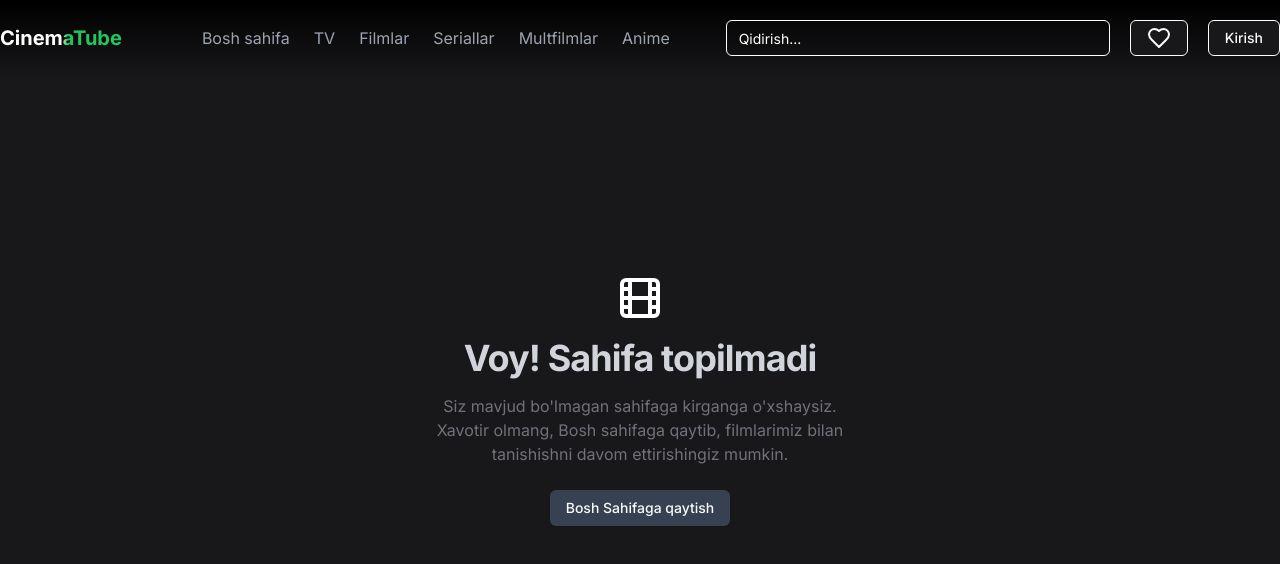
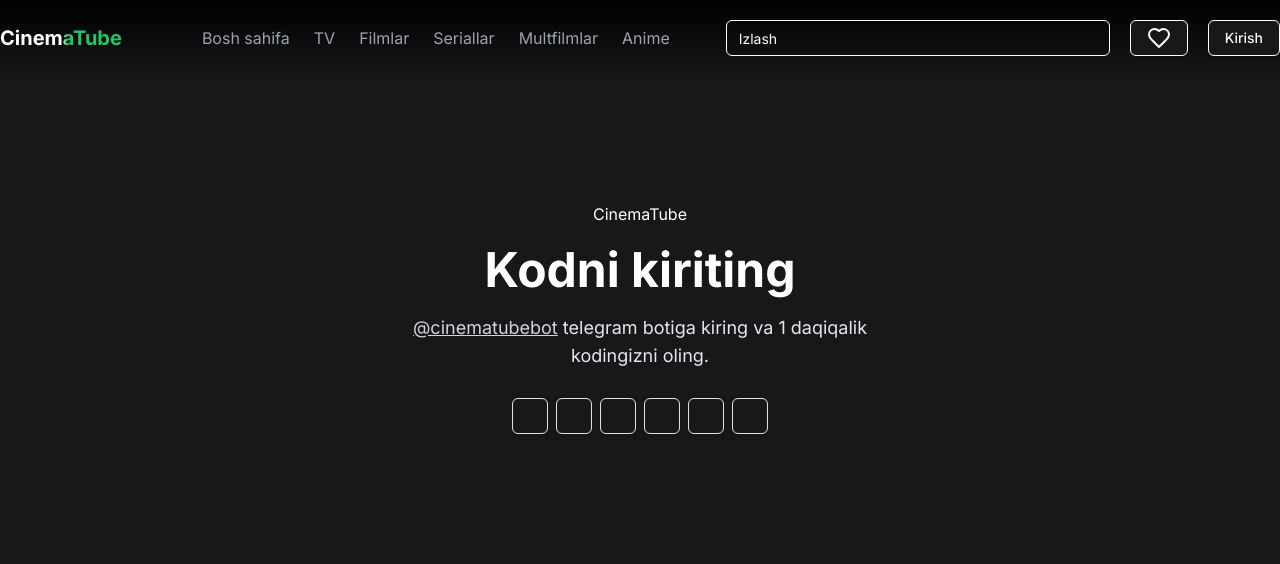
Before and after one commit to Zafarcode/skillmentor, a Next.js app: page /auth/login in a window 1280 px wide. Before the commit this address had no page. Shown: the top 564 px of the page. Built offline with nearby package versions, Linux system fonts and the light colour scheme.

Commit message:
feat: auth login

```diff
--- a/app/api/auth/[...nextauth]/route.tsx
+++ b/app/api/auth/[...nextauth]/route.tsx
@@ -54,7 +54,7 @@
     },
   },
   pages: {
-    signIn: "/auth/signin",
+    signIn: "/auth/login",
     error: "/auth/error",
   },
   secret: process.env.NEXTAUTH_SECRET,
--- /dev/null
+++ b/app/auth/login/page.tsx
@@ -0,0 +1,11 @@
+import LoginComponent from "@/components/auth/login";
+
+const Login = () => {
+  return (
+    <section>
+      <LoginComponent />
+    </section>
+  );
+};
+
+export default Login;
--- /dev/null
+++ b/app/films/[slug]/page.tsx
@@ -0,0 +1,55 @@
+import { Button } from "@/components/ui/button";
+import { films } from "@/mock";
+import { Film } from "@/types";
+import { ClockIcon, ListIcon, PlayIcon, StarIcon } from "lucide-react";
+import Image from "next/image";
+
+const FilmsDetail = ({ params: { slug } }: { params: { slug: string } }) => {
+  const selectedFilm = films.find((film) => film.slug === slug) as Film;
+
+  return (
+    <main className="pt-28">
+      <div className="container">
+        <div className="grid grid-cols-1 md:grid-cols-2 gap-8">
+          <div className="relative rounded-lg overflow-hidden">
+            <Image
+              src={selectedFilm?.poster}
+              alt={selectedFilm.title}
+              width={600}
+              height={600}
+              className="w-full h-auto object-cover"
+              style={{ aspectRatio: "600/600", objectFit: "cover" }}
+            />
+            <Button variant="ghost" className="absolute top-2 right-2 text-white p-2 rounded-full ">
+              <PlayIcon className="w-6 h-6" />
+            </Button>
+          </div>
+          <div className="space-y-4">
+            <h1 className="text-3xl font-bold text-white">{selectedFilm.title}</h1>
+            <div className="flex items-center gap-2 text-white">
+              <StarIcon className="w-5 h-5 fill-primary" />
+              <span>{selectedFilm.rating}</span>
+            </div>
+            <div className="flex items-center gap-2 text-white">
+              <ListIcon className="w-5 h-5" />
+              <span>{selectedFilm.categories.join(",")}</span>
+            </div>
+            <div className="flex items-center gap-2 text-white">
+              <ClockIcon className="w-5 h-5" />
+              <span>142 min</span>
+            </div>
+            <div className="prose text-white">
+              <p>{selectedFilm.description}</p>
+            </div>
+            <div className="flex items-center gap-4">
+              <Button>Watch Trailer</Button>
+              <Button variant="outline">Add to Watchlist</Button>
+            </div>
+          </div>
+        </div>
+      </div>
+    </main>
+  );
+};
+
+export default FilmsDetail;
--- /dev/null
+++ b/components/auth/login-form.tsx
@@ -0,0 +1,34 @@
+"use client";
+import { InputOTP, InputOTPGroup, InputOTPSlot } from "@/components/ui/input-otp";
+import * as React from "react";
+
+const LoginForm = () => {
+  const [value, setValue] = React.useState("");
+
+  return (
+    <div className="space-y-2">
+      <InputOTP maxLength={6} value={value} onChange={(value) => setValue(value)} disabled={value.length === 6}>
+        <InputOTPGroup>
+          <InputOTPSlot className="dark:border-white" index={0} />
+        </InputOTPGroup>
+        <InputOTPGroup>
+          <InputOTPSlot className="dark:border-white" index={1} />
+        </InputOTPGroup>
+        <InputOTPGroup>
+          <InputOTPSlot className="dark:border-white" index={2} />
+        </InputOTPGroup>
+        <InputOTPGroup>
+          <InputOTPSlot className="dark:border-white" index={3} />
+        </InputOTPGroup>
+        <InputOTPGroup>
+          <InputOTPSlot className="dark:border-white" index={4} />
+        </InputOTPGroup>
+        <InputOTPGroup>
+          <InputOTPSlot className="dark:border-white" index={5} />
+        </InputOTPGroup>
+      </InputOTP>
+    </div>
+  );
+};
+
+export default LoginForm;
--- /dev/null
+++ b/components/auth/login.tsx
@@ -0,0 +1,24 @@
+import LoginForm from "@/components/auth/login-form";
+import Link from "next/link";
+
+const LoginComponent = () => {
+  return (
+    <section className="min-h-[calc(100vh-164px)] flex flex-col justify-center text-white">
+      <div className="container">
+        <div className="w-full max-w-[500px] h-full flex flex-col items-center text-center mx-auto">
+          CinemaTube
+          <h1 className="text-3xl lg:text-5xl font-bold py-5">Kodni kiriting</h1>
+          <p className="text-base lg:text-lg text-gray-200 dark:text-white mb-5">
+            <Link className="underline text-gray-300" href="https://t.me/wordwondersbot">
+              @cinematubebot
+            </Link>{" "}
+            telegram botiga kiring va 1 daqiqalik kodingizni oling.
+          </p>
+          <LoginForm />
+        </div>
+      </div>
+    </section>
+  );
+};
+
+export default LoginComponent;
--- a/components/film/film-card.tsx
+++ b/components/film/film-card.tsx
@@ -1,14 +1,17 @@
 import { Card, CardContent } from "@/components/ui/card";
 import { StarIcon } from "lucide-react";
 import Image from "next/image";
+import Link from "next/link";
 
 export default function FilmCard({
   title,
+  slug,
   poster,
   rating,
   categories,
 }: {
   title: string;
+  slug: string;
   poster: string;
   rating: number;
   categories: string[];
@@ -16,7 +19,7 @@
   return (
     <Card className="w-full max-w-sm rounded-lg overflow-hidden shadow-lg transition-all duration-300 hover:shadow-xl border-none">
       <CardContent className="p-0">
-        <div className="relative group">
+        <Link className="relative group" href={"/films/" + slug}>
           <Image
             src={poster}
             alt={title}
@@ -35,7 +38,7 @@
             </div>
             <div className="text-sm text-muted-foreground">{categories.join(", ")}</div>
           </div>
-        </div>
+        </Link>
       </CardContent>
     </Card>
   );
--- a/components/global/site-header.tsx
+++ b/components/global/site-header.tsx
@@ -55,7 +55,7 @@
               <Input
                 className="w-96 bg-transparent border border-white placeholder:text-white text-white"
                 type="search"
-                placeholder="Qidirish..."
+                placeholder="Izlash"
               />
             </search>
 
@@ -63,7 +63,7 @@
               <Heart />
             </Link>
 
-            <Link className={cn("bg-transparent text-white border border-white", buttonVariants())} href="/login">
+            <Link className={cn("bg-transparent text-white border border-white", buttonVariants())} href="/auth/login">
               Kirish
             </Link>
 
--- /dev/null
+++ b/components/ui/input-otp.tsx
@@ -0,0 +1,71 @@
+"use client"
+
+import * as React from "react"
+import { DashIcon } from "@radix-ui/react-icons"
+import { OTPInput, OTPInputContext } from "input-otp"
+
+import { cn } from "@/lib/utils"
+
+const InputOTP = React.forwardRef<
+  React.ElementRef<typeof OTPInput>,
+  React.ComponentPropsWithoutRef<typeof OTPInput>
+>(({ className, containerClassName, ...props }, ref) => (
+  <OTPInput
+    ref={ref}
+    containerClassName={cn(
+      "flex items-center gap-2 has-[:disabled]:opacity-50",
+      containerClassName
+    )}
+    className={cn("disabled:cursor-not-allowed", className)}
+    {...props}
+  />
+))
+InputOTP.displayName = "InputOTP"
+
+const InputOTPGroup = React.forwardRef<
+  React.ElementRef<"div">,
+  React.ComponentPropsWithoutRef<"div">
+>(({ className, ...props }, ref) => (
+  <div ref={ref} className={cn("flex items-center", className)} {...props} />
+))
+InputOTPGroup.displayName = "InputOTPGroup"
+
+const InputOTPSlot = React.forwardRef<
+  React.ElementRef<"div">,
+  React.ComponentPropsWithoutRef<"div"> & { index: number }
+>(({ index, className, ...props }, ref) => {
+  const inputOTPContext = React.useContext(OTPInputContext)
+  const { char, hasFakeCaret, isActive } = inputOTPContext.slots[index]
+
+  return (
+    <div
+      ref={ref}
+      className={cn(
+        "relative flex h-9 w-9 items-center justify-center border-y border-r border-input text-sm shadow-sm transition-all first:rounded-l-md first:border-l last:rounded-r-md",
+        isActive && "z-10 ring-1 ring-ring",
+        className
+      )}
+      {...props}
+    >
+      {char}
+      {hasFakeCaret && (
+        <div className="pointer-events-none absolute inset-0 flex items-center justify-center">
+          <div className="h-4 w-px animate-caret-blink bg-foreground duration-1000" />
+        </div>
+      )}
+    </div>
+  )
+})
+InputOTPSlot.displayName = "InputOTPSlot"
+
+const InputOTPSeparator = React.forwardRef<
+  React.ElementRef<"div">,
+  React.ComponentPropsWithoutRef<"div">
+>(({ ...props }, ref) => (
+  <div ref={ref} role="separator" {...props}>
+    <DashIcon />
+  </div>
+))
+InputOTPSeparator.displayName = "InputOTPSeparator"
+
+export { InputOTP, InputOTPGroup, InputOTPSlot, InputOTPSeparator }
--- a/mock/index.ts
+++ b/mock/index.ts
@@ -34,6 +34,7 @@
 export const films: {
   id: number;
   title: string;
+  slug: string;
   poster: string;
   rating: number;
   categories: string[];
@@ -42,6 +43,7 @@
   {
     id: 1,
     title: "The Shawshank Redemption",
+    slug: "the-shawshank-redemption",
     poster: "/image.png",
     rating: 9.3,
     categories: ["Drama", "Crime"],
@@ -51,6 +53,7 @@
   {
     id: 2,
     title: "The Godfather",
+    slug: "the-godfather",
     poster: "/image.png",
     rating: 9.2,
     categories: ["Drama", "Crime"],
@@ -60,6 +63,7 @@
   {
     id: 3,
     title: "The Dark Knight",
+    slug: "the-dark-knight",
     poster: "/image.png",
     rating: 9.0,
     categories: ["Action", "Crime", "Drama"],
@@ -69,6 +73,7 @@
   {
     id: 4,
     title: "Inception",
+    slug: "inception",
     poster: "/image.png",
     rating: 8.8,
     categories: ["Action", "Sci-Fi", "Thriller"],
@@ -78,6 +83,7 @@
   {
     id: 5,
     title: "The Lord of the Rings: The Fellowship of the Ring",
+    slug: "the-lord-of-the-rings-the-fellowship-of-the-ring",
     poster: "/image.png",
     rating: 8.8,
     categories: ["Adventure", "Fantasy"],
--- a/package.json
+++ b/package.json
@@ -37,6 +37,7 @@
     "date-fns": "^3.6.0",
     "embla-carousel-autoplay": "^8.2.0",
     "embla-carousel-react": "^8.2.0",
+    "input-otp": "^1.2.4",
     "lucide-react": "^0.437.0",
     "next": "14.2.7",
     "next-auth": "^4.24.7",
```
Also changed, not shown: types/index.ts (+11 -0 lines), 1 other file (tests, documents, lock files or other folders).
